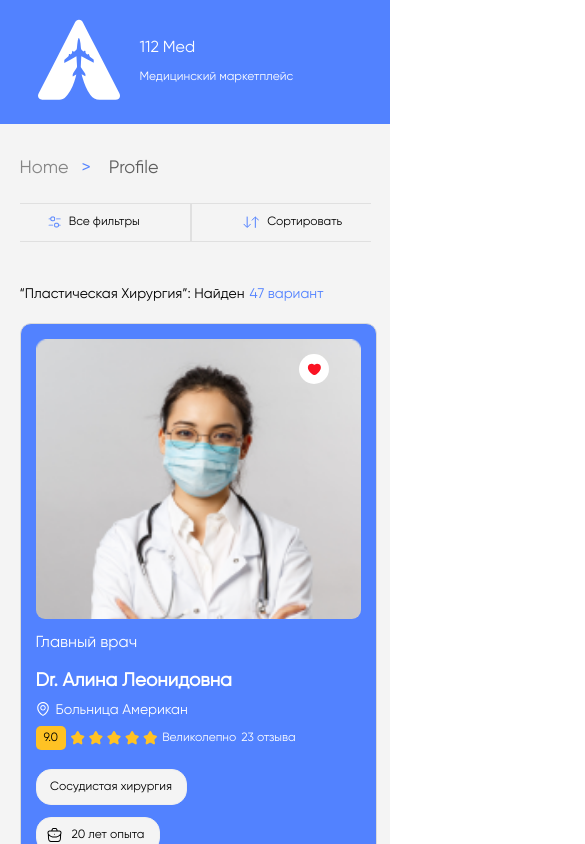
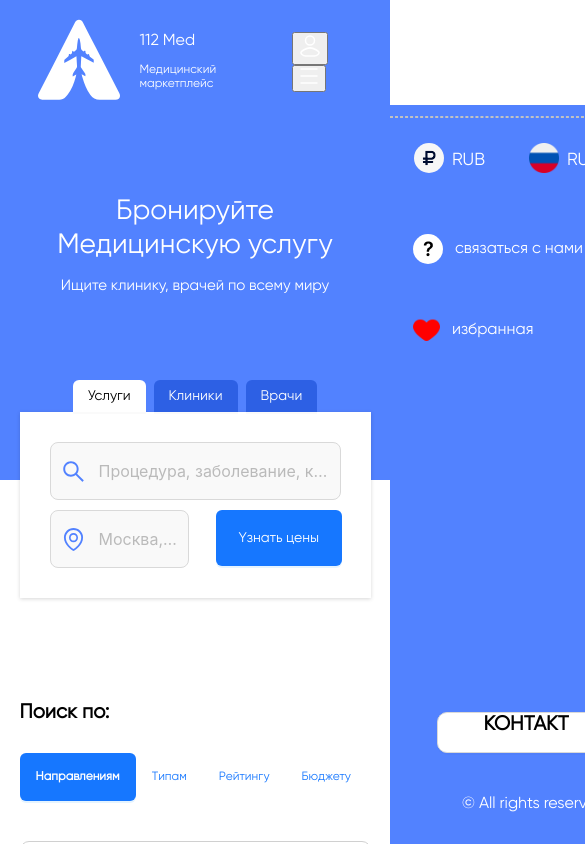
Before and after one commit to Rahim-code/Medical-marketplace, a React app: page / in a window 390 px wide. Shown: the top 844 px of the page, 585 px wide, since content can reach past the window. Built offline with nearby package versions, Linux system fonts and the light colour scheme; the HTML template or start-up script is replaced by a standard one; a web font is replaced by a local one.

Commit message:
filters buttons  finished

```diff
--- a/src/App.jsx
+++ b/src/App.jsx
@@ -26,7 +26,7 @@ const App = () => {
   return (
     <>
        {/*<MobileLogin />*/}
-        {/* <HomePage/> */}
+         <HomePage/>
        {/* <Profile/>*/}
        {/*<ReviewDoctors/>*/}
        {/*<ReviewHospitals/>*/}
--- a/src/Components/Header/Header.jsx
+++ b/src/Components/Header/Header.jsx
@@ -13,6 +13,8 @@ import POU from "../../assets/Svg/GroupPound.svg";
 import azFlag from "../../assets/Svg/azFlag.svg";
 import trFlag from "../../assets/Svg/trFlag.svg";
 import absFlag from "../../assets/Svg/absFlag.svg";
+import userIcon from "../../assets/Svg/userLogin.svg"
+import menu from "../../assets/Svg/menuIcon.svg"
 
 
 const items = [
@@ -173,7 +175,7 @@ const menuPropsFlag = {
   onClick: handleMenuFlagClick,
 };
 
-const Header = () =>{
+const Header = ({handleMenu,onOpenLogin}) =>{
     return(
       <header>
         <div id="bg">
@@ -241,11 +243,20 @@ const Header = () =>{
                     className="button"
                     type="primary"
                     icon={<ArrowRightOutlined className="Arrow" />}
+                    onClick={onOpenLogin}
                   >
                     Bойти
                   </Button>
                 </li>
               </ul>
+            </div>
+            <div className={"mobile-menu"}>
+              <button onClick={onOpenLogin}>
+                <img src={userIcon} alt=""/>
+              </button>
+              <button onClick={handleMenu}>
+                <img src={menu} alt=""/>
+              </button>
             </div>
           </div>
         </div>
--- a/src/Components/HomePage/HomePage.css
+++ b/src/Components/HomePage/HomePage.css
@@ -510,6 +510,9 @@ ul, li {
 .footerIcons-header{
     display: none;
 }
+.mobile-menu{
+    display: none;
+}
 
 @media (max-width: 1024px) {
     #ulList {
@@ -648,6 +651,12 @@ ul, li {
     }
     .footer-med{
         margin-left: 10px;
+    }
+    .dropdownBefore{
+        display: none;
+    }
+    .mobile-menu{
+        display: block;
     }
 }
 
--- a/src/Components/HomePage/HomePage.jsx
+++ b/src/Components/HomePage/HomePage.jsx
@@ -244,8 +244,8 @@ const HomePage = () => {
 
   return (
     <>
-      <Header/>
-{/*<MobileMenu menuProps={menuProps} menuPropsFlag={menuPropsFlag} showMenu={showMenu} handleMenu={handleMenu} />*/}
+      <Header onOpenLogin={onOpenLogin} handleMenu={handleMenu} />
+<MobileMenu menuProps={menuProps} menuPropsFlag={menuPropsFlag} showMenu={showMenu} handleMenu={handleMenu}/>
       <div id="bgHome">
         <div className="container heroTitle">
           <p className="fontMed">
```
